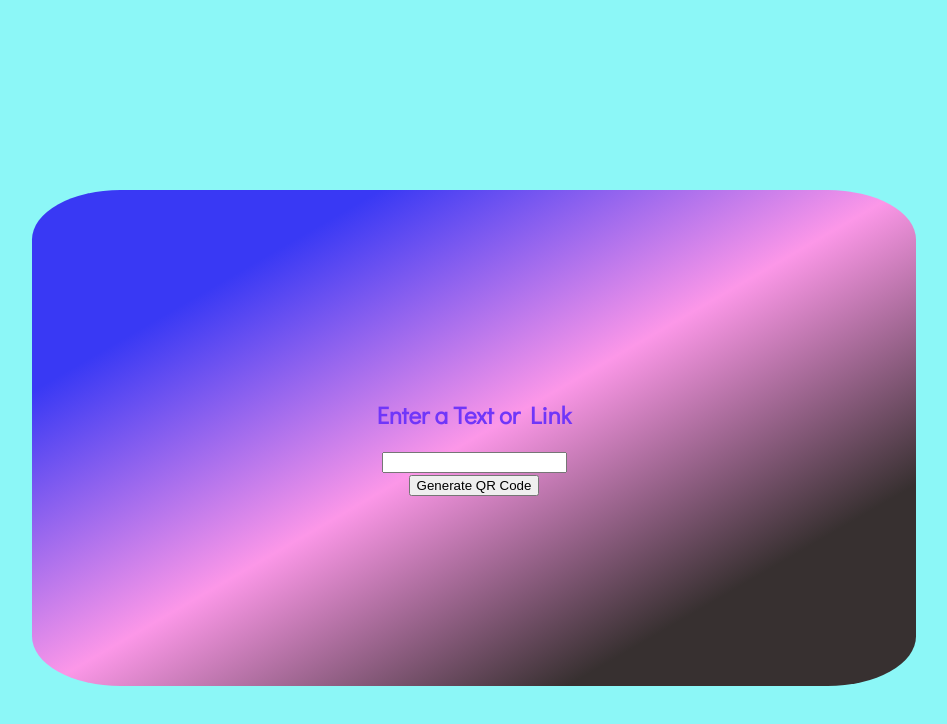
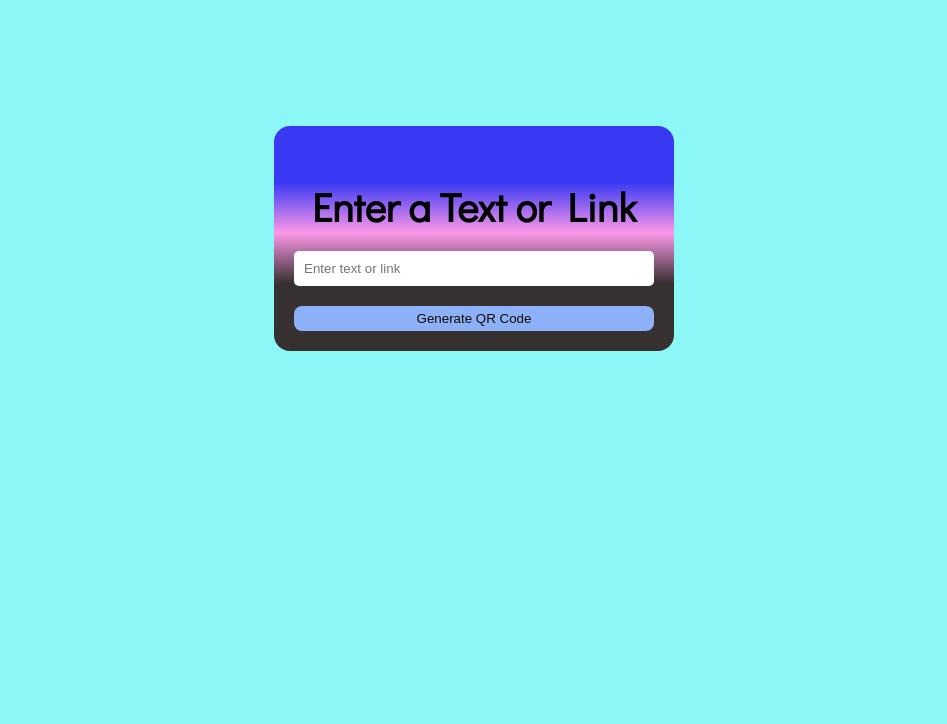
Before and after one commit to variable25/QR-Code-Generator, a plain HTML site: page index.html in a window 1280 px wide. Shown: the whole page, without its empty margins (166-1113 px from the left). Drawn offline with Linux system fonts and the light colour scheme.

Commit message:
Enhanced Design

```diff
--- a/app.js
+++ b/app.js
@@ -0,0 +1 @@
+let qrAPI = `https://api.qrserver.com/v1/create-qr-code/?size=150x150&data=${inputText}`
--- a/index.html
+++ b/index.html
@@ -8,13 +8,10 @@
 </head>
 <body>
     <div class="Main-Card">
-        <h2 class="header">Enter a Text or Link</h2>
-        <div class="Input-div">
-            <input type="text" name="Text-Input" id="">
-        </div>
-        <div class="Button-div">
-            <button>Generate QR Code</button>
-        </div>
+        <h2>Enter a Text or Link</h2>
+        <input type="text" name="Text-Input" id="" placeholder="Enter text or link">
+        <div id="imgbox"></div>
+        <button>Generate QR Code</button>
     </div>
 
     <script src="app.js"></script>
--- a/style.css
+++ b/style.css
@@ -1,18 +1,48 @@
 @font-face {
     font-family: didactGothic;
     src: url("./DidactGothic-Regular.ttf");
+}
+
+*, *::after, *::before{
+    box-sizing: border-box;
 }
 
 body{
     font-family: didactGothic;
     text-align: center;
     background-color: rgb(140, 247, 247);
-    color: rgb(112, 54, 249);
 }
 
 .Main-Card{
-    padding: 15%;
-    background: linear-gradient(150deg,rgb(57, 57, 244) 20%,rgb(252, 151, 232),rgb(55, 48, 48) 80%);
-    margin: 15%;
-    border-radius: 10%;
+    padding: 20px;
+    background: linear-gradient(180deg,rgb(57, 57, 244) 25%,rgb(252, 151, 232),rgb(55, 48, 48) 70%);
+    margin: 10% auto;
+    border-radius: 16px;
+    width: 400px;
+    text-align: center;
 }
+
+.Main-Card h2{
+    font-size: 40px;
+    margin-bottom: 8px;
+    color: rgb(0, 0, 0);
+}
+
+.Main-Card input{
+    width: 100%;
+    border-radius: 5px;
+    border: none;
+    margin: 10px 0;
+    padding: 10px;
+}
+
+.Main-Card button{
+    width: 100%;
+    cursor: pointer;
+    background-color: rgb(141, 177, 249);
+    padding: 5px;
+    border-radius: 8px;
+    margin-top: 10px;
+    border: 0;
+    color: rgb(18, 9, 1);
+}
```
